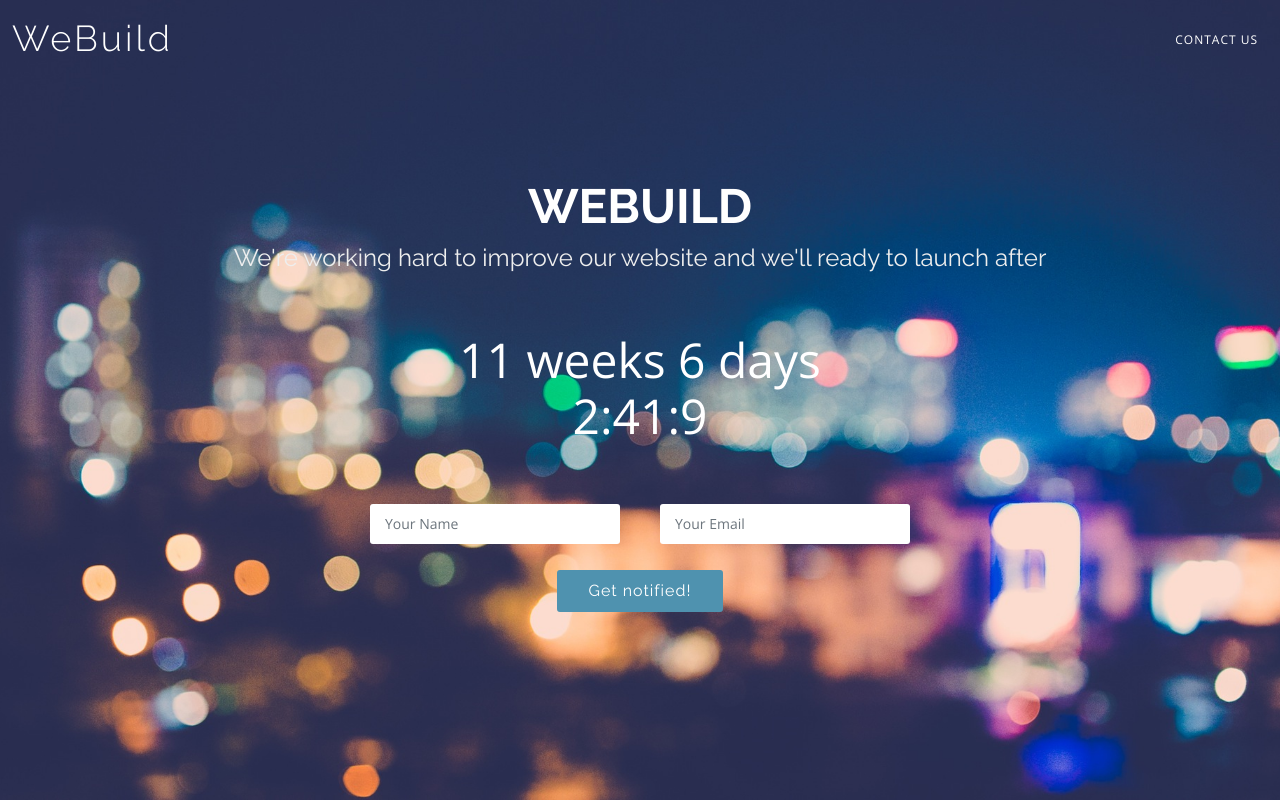
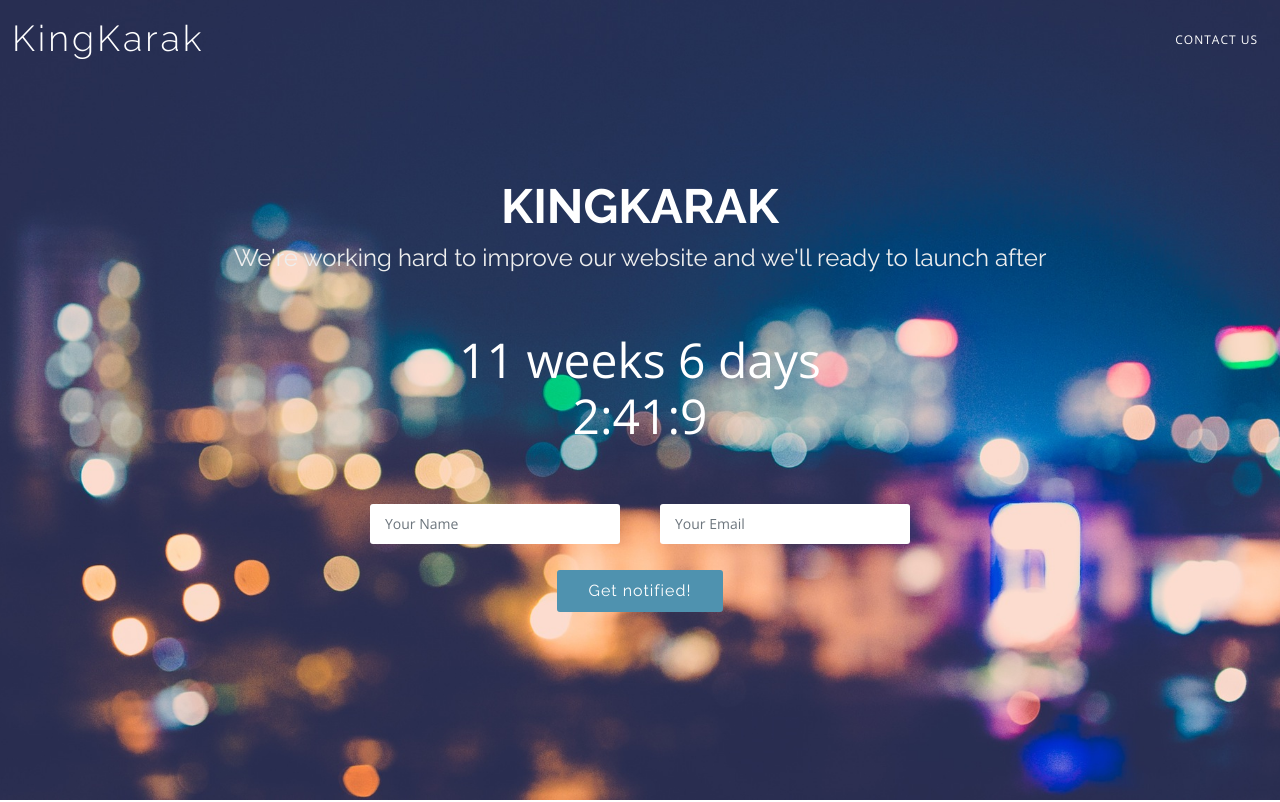
Before and after one commit to ashique786/King-Karak, a plain HTML site: page index.html in a window 1280 px wide. Shown: the top 802 px of the page. Drawn offline with nearby package versions, Linux system fonts and the light colour scheme.

Commit message:
Update index.html

```diff
--- a/index.html
+++ b/index.html
@@ -5,7 +5,7 @@
   <meta charset="utf-8">
   <meta content="width=device-width, initial-scale=1.0" name="viewport">
 
-  <title>WeBuild - Bootstrap Coming Soon Template</title>
+  <title>KingKarak - Bootstrap Coming Soon Template</title>
   <meta content="" name="description">
   <meta content="" name="keywords">
 
@@ -24,7 +24,7 @@
   <link href="assets/css/style.css" rel="stylesheet">
 
   <!-- =======================================================
-  * Template Name: WeBuild - v4.3.0
+  * Template Name: KingKarak - v4.3.0
   * Template URL: https://bootstrapmade.com/free-bootstrap-coming-soon-template-countdwon/
   * Author: BootstrapMade.com
   * License: https://bootstrapmade.com/license/
@@ -38,7 +38,7 @@
     <div class="container-fluid d-flex justify-content-between align-items-center">
 
       <div class="logo">
-        <h1 class="text-light"><a href="index.html"><span>WeBuild</span></a></h1>
+        <h1 class="text-light"><a href="index.html"><span>KingKarak</span></a></h1>
         <!-- Uncomment below if you prefer to use an image logo -->
         <!-- <a href="index.html"><img src="assets/img/logo.png" alt="" class="img-fluid"></a>-->
       </div>
@@ -53,7 +53,7 @@
   <!-- ======= Hero Section ======= -->
   <section id="hero">
     <div class="hero-container">
-      <h1>WeBuild</h1>
+      <h1>KingKarak</h1>
       <h2>We're working hard to improve our website and we'll ready to launch after</h2>
       <div class="countdown" data-count="2021/12/3" data-template="%w weeks %d days <br> %h:%m:%s"></div>
 
@@ -149,7 +149,7 @@
   <footer id="footer">
     <div class="container">
       <div class="copyright">
-        &copy; Copyright <strong><span>WeBuild</span></strong>. All Rights Reserved
+        &copy; Copyright <strong><span>KingKarak</span></strong>. All Rights Reserved
       </div>
       <div class="credits">
         <!-- All the links in the footer should remain intact. -->
```
